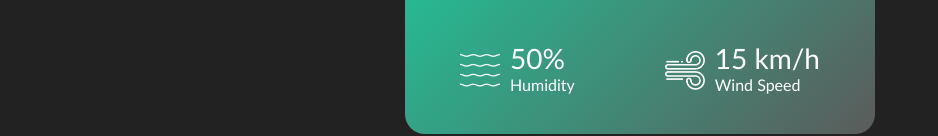
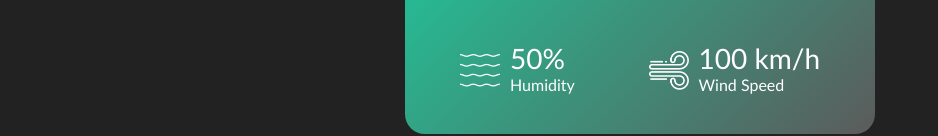
Before and after one commit to danialrzrul/weather_app, a plain HTML site: page index.html in a window 1280 px wide. Shown: the part 585-721 px from the top of the page, without its empty margins (0-938 px from the left). Drawn offline with Linux system fonts and the light colour scheme.

Commit message:
Update wind speed

```diff
--- a/index.html
+++ b/index.html
@@ -29,7 +29,7 @@
                 <div class="col">
                     <img src="images/wind.png">
                     <div>
-                        <p class="wind">15 km/h</p>
+                        <p class="wind">100 km/h</p>
                         <p>Wind Speed</p>
                     </div>
                 </div>
```
